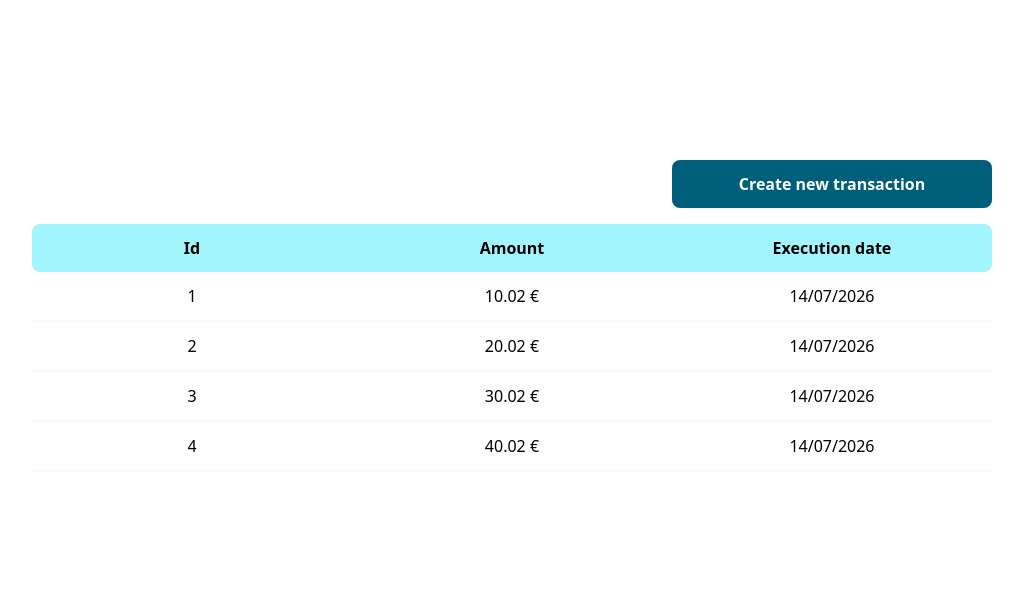
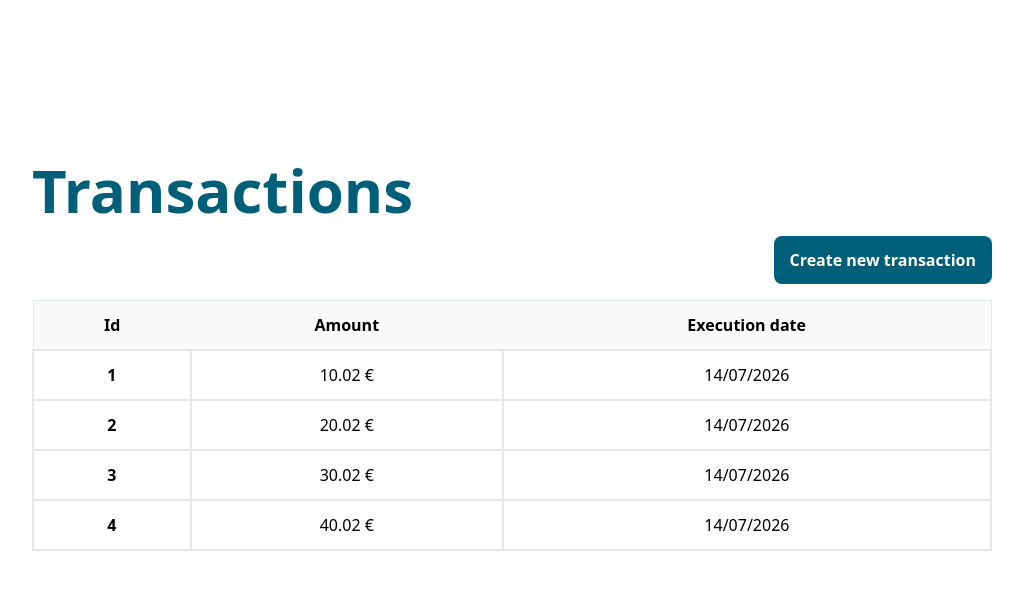
Before and after one commit to hamstersnore/homeconomy, an Angular app in the folder ui/: page /transactions in a window 1280 px wide. Shown: the top 590 px of the page, without its empty margins (128-1151 px from the left). Built offline with nearby package versions, Linux system fonts and the light colour scheme; no server answers.

Commit message:
initial script for docker compose up

```diff
--- a/ui/src/app/get-transactions/get-transactions.html
+++ b/ui/src/app/get-transactions/get-transactions.html
@@ -1,20 +1,25 @@
-<div class="flex flex-col p-40 space-y-4">
-    <a [routerLink]="['/create-transaction']" class="w-1/3 bg-cyan-800 py-3 px-4 text-white font-bold rounded-lg self-end text-center">Create new transaction</a>
+<div class="flex flex-col p-40 space-y-4 h-dvh">
+    <h1 class="text-6xl font-bold text-cyan-800">Transactions</h1>
+    <a [routerLink]="['/create-transaction']" class="bg-cyan-800 py-3 px-4 text-white font-bold rounded-lg self-end text-center">Create new transaction</a>
 @if (transactions().length != 0) {
-    <div class="flex flex-col">
-        <div class="flex flex-row bg-cyan-200 text-black rounded-lg">
-            <div class="w-1/3 py-3 px-4 font-bold text-center">Id</div>
-            <div class="w-1/3 py-3 px-4 font-bold text-center">Amount</div>
-            <div class="w-1/3 py-3 px-4 font-bold text-center">Execution date</div>
-        </div>
-        @for (tr of transactions(); track $index) {
-        <div class="flex flex-row border-b-2 border-gray-50">
-            <div class="w-1/3 py-3 px-4 text-center">{{tr.id}}</div>
-            <div class="w-1/3 py-3 px-4 text-center">{{tr.amount}} €</div>
-            <div class="w-1/3 py-3 px-4 text-center">{{tr.execution_date | date:'dd/MM/yyyy'}}</div>
-        </div>
-        }
-    </div>
+    <table class="table-auto text-center">
+        <thead class="border border-gray-200 bg-gray-50">
+            <tr>
+                <th class="px-4 py-3">Id</th>
+                <th class="px-4 py-3">Amount</th>
+                <th class="px-4 py-3">Execution date</th>
+            </tr>
+        </thead>
+        <tbody class="bg-white">
+            @for (tr of transactions(); track $index) {
+            <tr>
+                <th class="px-4 py-3 border-2 border-gray-200">{{tr.id}}</th>
+                <td class="px-4 py-3 border-2 border-gray-200">{{tr.amount}} €</td>
+                <td class="px-4 py-3 border-2 border-gray-200">{{tr.execution_date | date:'dd/MM/yyyy'}}</td>
+            </tr>
+            }
+        </tbody>
+    </table>
 }
 @else {
     <p class="text-gray-500">No transactions found</p>
--- a/ui/src/app/sign-up-form/sign-up-form.ts
+++ b/ui/src/app/sign-up-form/sign-up-form.ts
@@ -1,6 +1,7 @@
 import { HttpClient } from '@angular/common/http';
 import { Component, inject, signal } from '@angular/core';
 import { form, FormField } from '@angular/forms/signals';
+import { Router } from '@angular/router';
 
 interface SignUpData {
   username: string;
@@ -15,6 +16,9 @@ interface SignUpData {
   styleUrl: './sign-up-form.css',
 })
 export class SignUpForm {
+  private http = inject(HttpClient)
+  private router = inject(Router)
+
   signUpModel = signal<SignUpData>({
       username: '',
       password: '',
@@ -22,4 +26,20 @@ export class SignUpForm {
     })
 
   signUpForm = form(this.signUpModel)
+
+  onSubmit(event:Event){
+    this.http.post('/auth/sign-up', this.signUpModel())
+    .subscribe({
+      next: (result) => {
+        this.router.navigate(['/'])
+      },
+      error: (error) => {
+
+      }
+    })
+  }
+
+  showError(){
+
+  }
 }
```
Also changed, not shown: 2 other files (tests, documents, lock files or other folders).
